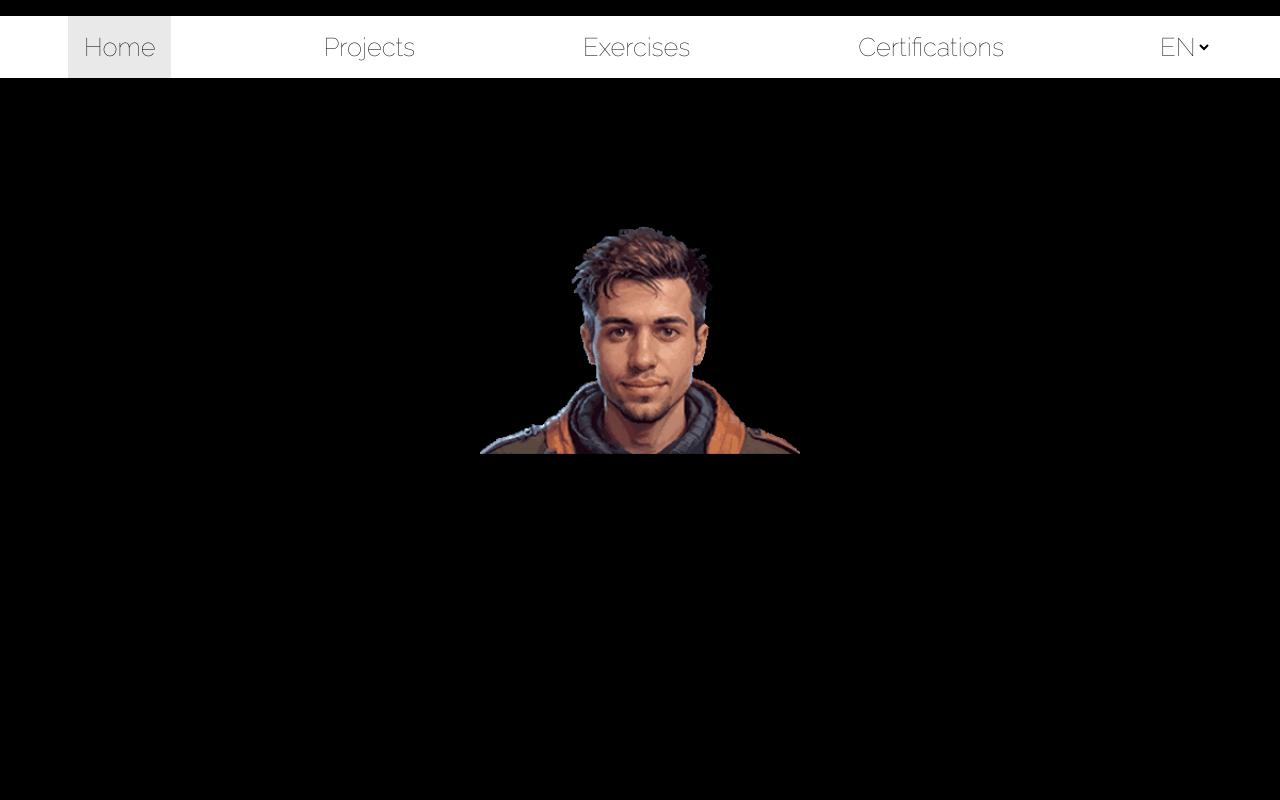
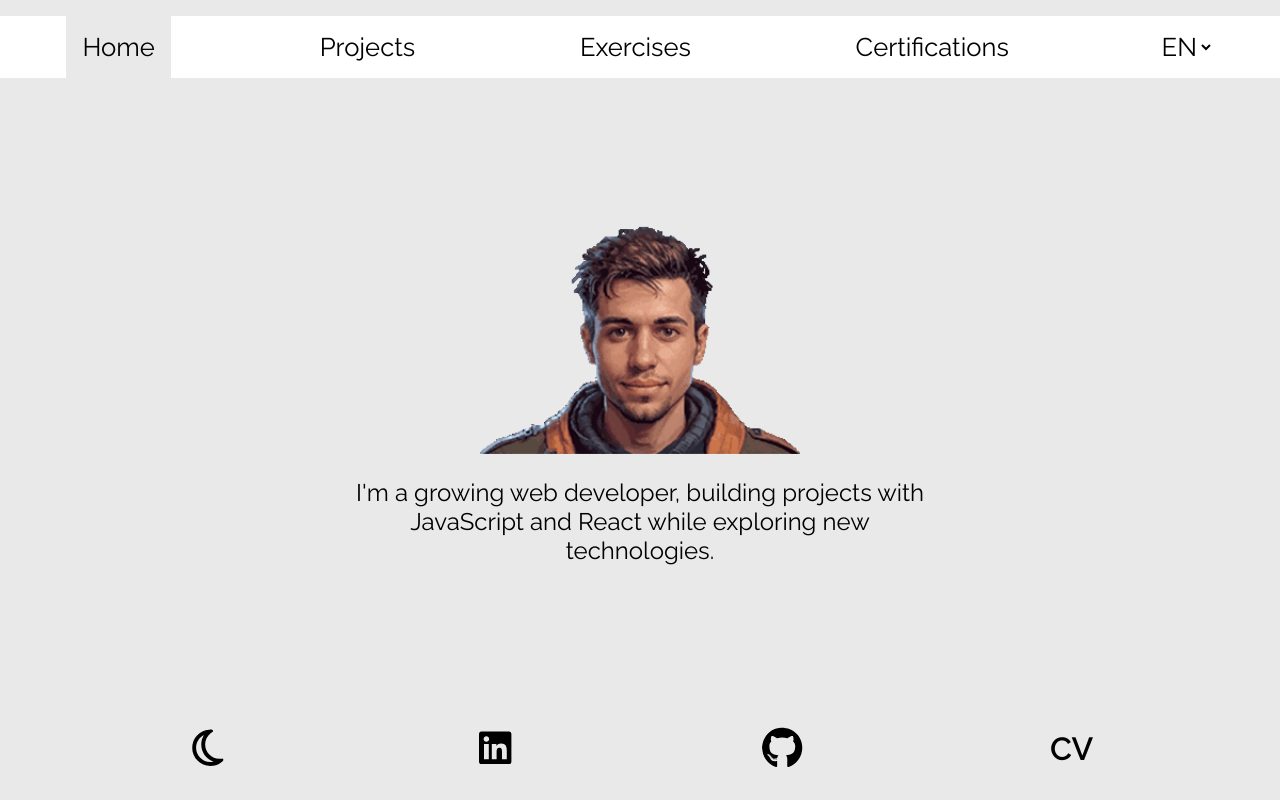
Before and after one commit to mati-fernandez/portfolio-react, a React (Vite) app: page /#/en/home in a window 1280 px wide. Both pictures are taken after a click on the button 204 px from the left and 748 px from the top of the page. Built offline with nearby package versions, Linux system fonts and the light colour scheme.

Commit message:
Body html inline styles now removes properly on all devices; Font weight variables updated;

```diff
--- a/src/App.css
+++ b/src/App.css
@@ -42,7 +42,7 @@ body {
   --icon-fill: white;
   --title-color: white;
   --h3-font-weight: 100;
-  font-weight: 100;
+  font-weight: 200;
 }
 
 [data-theme='light'] {
@@ -57,7 +57,7 @@ body {
   --icon-fill: black;
   --title-color: dark;
   --h3-font-weight: 300;
-  font-weight: 300;
+  font-weight: 400;
 }
 
 :hover:not(body, .menu) .button:not(svg, .active-button) {
@@ -84,6 +84,10 @@ svg {
   transition: fill 0.8s ease-in-out;
   width: 8vw;
   height: 8vw;
+}
+
+select:focus-visible {
+  outline: none;
 }
 
 .container {
@@ -275,7 +279,7 @@ figure img {
 }
 
 figcaption {
-  font-size: 4vw;
+  font-size: 4.3vw;
   margin: 2vh;
 }
 
@@ -366,11 +370,6 @@ figcaption {
   height: 2rem;
 }
 
-/* #linkedin-a {
-  padding: 1vh 2vh;
-  margin: unset;
-} */
-
 #desktop-footer a {
   align-items: center;
   justify-content: center;
@@ -402,7 +401,7 @@ figcaption {
     margin-top: 2vh;
   }
   figcaption {
-    font-size: 0.7rem;
+    font-size: 0.8rem;
   }
   .page {
     padding: 0;
@@ -429,11 +428,6 @@ figcaption {
     }
   }
 
-  svg {
-    width: auto;
-    height: auto;
-  }
-
   .glowing {
     animation: glowing 1s ease-in-out;
   }
@@ -444,6 +438,10 @@ figcaption {
 
   select {
     padding: 0;
+  }
+
+  svg {
+    width: auto;
   }
 
   .container {
--- a/src/App.jsx
+++ b/src/App.jsx
@@ -54,21 +54,8 @@ function App() {
     setAspectRatio(updateAspectRatio());
     document.addEventListener('contextmenu', (e) => e.preventDefault());
 
-    // Remover inline styles de body al finalizar carga de App
-    const removeInlineStyles = () => {
-      const body = document.querySelector('body');
-      if (body) {
-        body.style.backgroundColor = '';
-        body.style.fontWeight = '';
-      }
-    };
-
-    // Espera a que la página cargue completamente
-    window.addEventListener('load', removeInlineStyles);
-
     return () => {
       document.removeEventListener('contextmenu', (e) => e.preventDefault());
-      window.removeEventListener('load', removeInlineStyles);
     };
   }, []);
   // ANIMACIONES
--- a/src/assets/Moon.jsx
+++ b/src/assets/Moon.jsx
@@ -1,6 +1,7 @@
 const Moon = () => {
   return (
     <svg
+      className="contact-img"
       width="33px"
       height="33px"
       alt="moon-icon"
--- a/src/assets/Sun.jsx
+++ b/src/assets/Sun.jsx
@@ -2,7 +2,7 @@ const Sun = () => {
   return (
     <svg
       alt="sun-icon"
-      //   className="contact-img"
+      className="contact-img"
       fill="currentColor"
       xmlns="http://www.w3.org/2000/svg"
       xmlnsXlink="http://www.w3.org/1999/xlink"
--- a/src/components/LanguageButton.jsx
+++ b/src/components/LanguageButton.jsx
@@ -13,12 +13,7 @@ const LanguageButton = () => {
   };
 
   return (
-    <select
-      className="glowing"
-      id="language-btn"
-      value={language}
-      onChange={handleLanguageChange}
-    >
+    <select id="language-btn" value={language} onChange={handleLanguageChange}>
       <option value="es">ES</option>
       <option value="en">EN</option>
     </select>
--- a/src/components/ThemeButton.jsx
+++ b/src/components/ThemeButton.jsx
@@ -9,6 +9,15 @@ const ThemeButton = () => {
   const { theme, setTheme } = useContext(ThemeContext);
   const [icon, setIcon] = useState(theme === 'dark' ? <Sun /> : <Moon />);
 
+  // Remover inline styles de body al finalizar carga de App
+  const removeInlineStyles = () => {
+    const body = document.querySelector('body');
+    if (body) {
+      body.style.backgroundColor = '';
+      body.style.fontWeight = '';
+    }
+  };
+
   useEffect(() => {
     const timeout = setTimeout(() => {
       setIcon(theme === 'dark' ? <Sun /> : <Moon />);
@@ -18,6 +27,7 @@ const ThemeButton = () => {
   }, [theme]);
 
   const handleClick = () => {
+    removeInlineStyles();
     setTheme(theme === 'light' ? 'dark' : 'light');
   };
 
```
